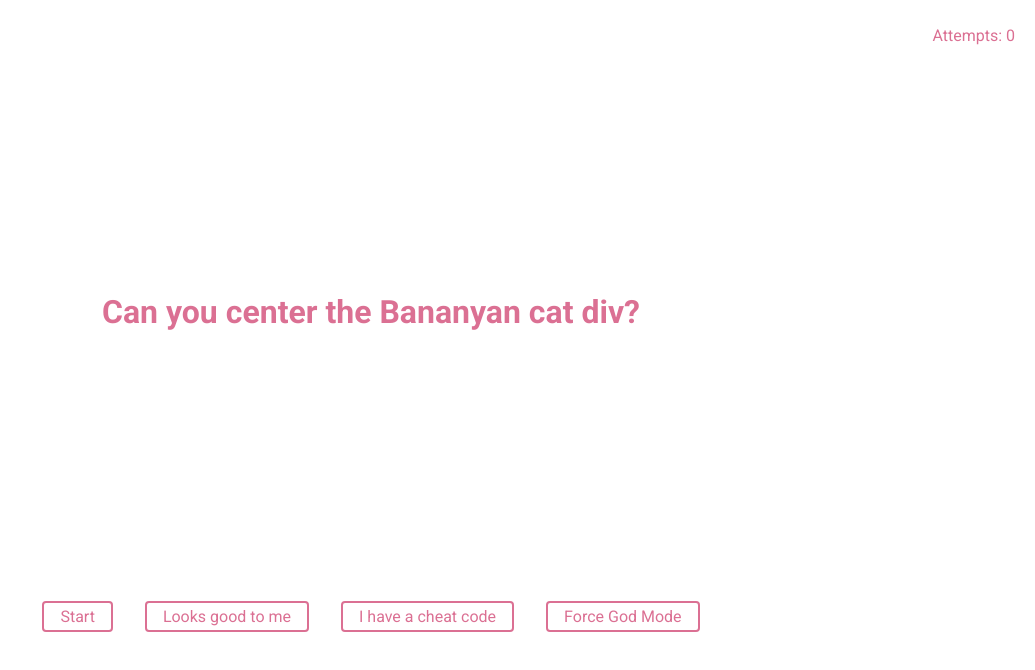
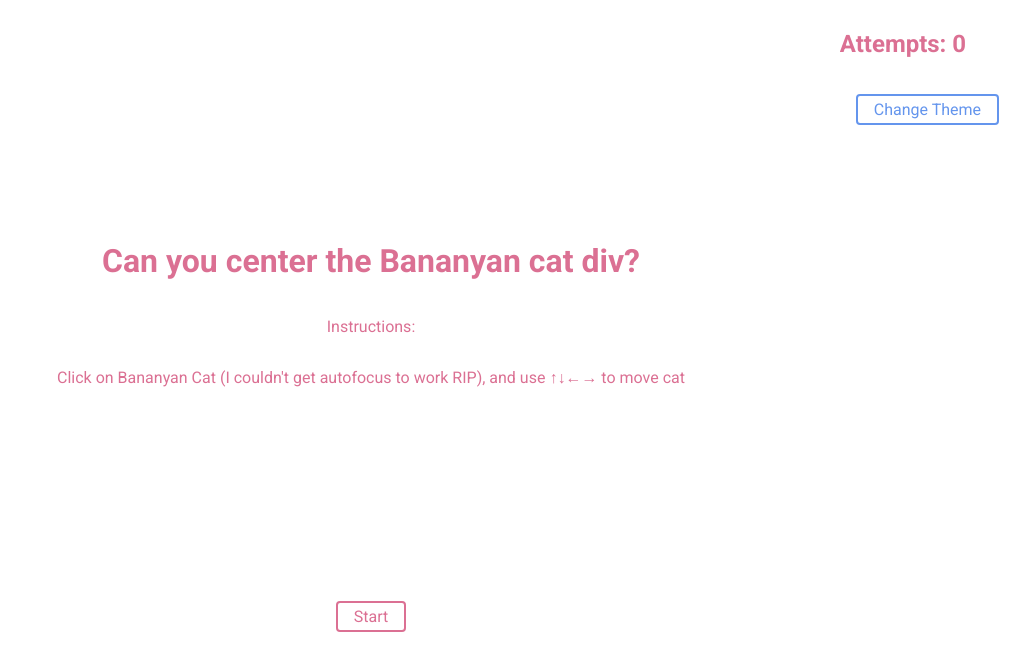
Before and after one commit to bananyanrito/centerthebananyan, a React (Create React App) app: page / in a window 1280 px wide. Shown: the top 670 px of the page, without its empty margins (245-1280 px from the left). Built offline with nearby package versions, Linux system fonts and the light colour scheme; the HTML template or start-up script is replaced by a standard one.

Commit message:
added theming support and blue theme woo

```diff
--- a/src/App.tsx
+++ b/src/App.tsx
@@ -1,17 +1,15 @@
 import React, { useState } from 'react';
-import {
-  ButtonGroupContainer,
-  AppContainer,
-  AbsolutePosContainer,
-} from './components/Container';
+import { ThemeProvider } from 'styled-components';
+import { AppContainer, AbsolutePosContainer } from './components/Container';
+import { PageButton } from './components/buttons/PageButton';
 import { Button } from './components/buttons/Button';
-import { SplashPage } from './components/pages/Page';
+import { SplashPage } from './components/pages/SplashPage';
 import { CheatCodePage } from './components/pages/CheatCodePage';
 import { WinPage } from './components/pages/WinPage';
 import { LosePage } from './components/pages/LosePage';
 import { CanvasPage } from './components/pages/CanvasPage';
 import { Bananyan } from './components/pages/Bananyan';
-import { PageState, GodMode } from './constants';
+import { PageState, GodMode, ITheme, PVRTheme, CFBTheme } from './constants';
 
 const App: React.FC = () => {
   const [pageState, setPageState] = useState<PageState>(PageState.SPLASH);
@@ -24,59 +22,43 @@ const App: React.FC = () => {
     return storedAttempts !== null ? parseInt(storedAttempts) : 0;
   });
 
+  const [currentTheme, setTheme] = useState<ITheme>(PVRTheme);
+
   const godModeActivation = (mode: GodMode): void => {
     setGodMode(mode);
     localStorage.setItem('godMode', mode);
   };
 
-  const updateAttempts = () => {
+  const incrementAttempts = () => {
     const newAttempts = attempts + 1;
     setAttempts(newAttempts);
     localStorage.setItem('attempts', '' + newAttempts);
   };
 
+  const getOtherTheme = () => (currentTheme === PVRTheme ? CFBTheme : PVRTheme);
+
   return (
-    <AppContainer>
-      <AbsolutePosContainer top={10} right={20}>
-        <p>Attempts: {attempts}</p>
-      </AbsolutePosContainer>
-      {showPage(pageState, godModeActivation, godMode, attempts)}
-      <ButtonGroupContainer>
-        <Button onClick={() => setPageState(PageState.CANVAS)}>
-          {pageState === PageState.LOSE ? 'Try again' : 'Start'}
-        </Button>
-        <Button
-          onClick={() => {
-            setPageState(looksGoodToMe(godMode));
-            updateAttempts();
-          }}
-        >
-          Looks good to me
-        </Button>
-        <Button onClick={() => setPageState(PageState.CHEAT_CODE)}>
-          I have a cheat code
-        </Button>
-        {godMode !== GodMode.NAY && (
-          <>
-            <Button onClick={() => setPageState(PageState.WIN)}>
-              Show Win
+    <ThemeProvider theme={currentTheme}>
+      <AppContainer>
+        <AbsolutePosContainer column top={10} right={20}>
+          <h2>Attempts: {attempts}</h2>
+          <ThemeProvider theme={getOtherTheme()}>
+            <Button onClick={() => setTheme(getOtherTheme())}>
+              Change Theme
             </Button>
-            <Button onClick={() => setPageState(PageState.LOSE)}>
-              Show Lose
-            </Button>
-            <Button onClick={() => setPageState(PageState.SPLASH)}>
-              Show Splash
-            </Button>
-            <Button onClick={() => godModeActivation(GodMode.NAY)}>
-              Turn Off God Mode
-            </Button>
-          </>
-        )}
-        <Button onClick={() => godModeActivation(GodMode.NADIA)}>
-          Force God Mode
-        </Button>
-      </ButtonGroupContainer>
-    </AppContainer>
+          </ThemeProvider>
+        </AbsolutePosContainer>
+        {showPage(pageState, godModeActivation, godMode, attempts)}
+        <PageButton
+          pageState={pageState}
+          setPageState={setPageState}
+          godMode={godMode}
+          setGodMode={setGodMode}
+          attempts={attempts}
+          incrementAttempts={incrementAttempts}
+        />
+      </AppContainer>
+    </ThemeProvider>
   );
 };
 
@@ -111,7 +93,4 @@ const showPage = (
   }
 };
 
-const looksGoodToMe = (godMode: string) =>
-  godMode === GodMode.NADIA ? PageState.WIN : PageState.LOSE;
-
 export default App;
--- a/src/components/Container.tsx
+++ b/src/components/Container.tsx
@@ -1,8 +1,9 @@
 import styled from 'styled-components';
+import { ITheme } from '../constants';
 
-export const Container = styled.div`
-  font-family: 'Roboto', sans-serif;
-  color: palevioletred;
+export const Container = styled.div<{ theme: ITheme }>`
+  font-family: ${({ theme }) => theme.fontFamily};
+  color: ${({ theme }) => theme.main};
   overflow: hidden;
 `;
 
@@ -20,6 +21,7 @@ export const CenterContainer = styled(FlexContainer)<{
   width?: string;
   height?: string;
   cheatMode?: boolean;
+  theme: ITheme;
 }>`
   flex-direction: ${props => (props.column ? 'column' : 'row')};
   flex-wrap: nowrap;
@@ -30,8 +32,8 @@ export const CenterContainer = styled(FlexContainer)<{
     notNullOrUndefined(minHeight) && `min-height: ${minHeight}`};
   ${({ width }) => notNullOrUndefined(width) && `width: ${width}`};
   ${({ height }) => notNullOrUndefined(height) && `height: ${height}`};
-  border: ${({ cheatMode }) =>
-    cheatMode ? '2px solid palevioletred' : 'none'};
+  border: ${({ cheatMode, theme }) =>
+    cheatMode ? `2px solid ${theme.main}` : 'none'};
 `;
 
 export const AppContainer = styled(CenterContainer)`
@@ -53,6 +55,7 @@ export const ButtonGroupContainer = styled(CenterContainer)`
 `;
 
 export const AbsolutePosContainer = styled(Container)<{
+  column?: boolean;
   left?: number;
   right?: number;
   top?: number;
@@ -62,10 +65,12 @@ export const AbsolutePosContainer = styled(Container)<{
   width?: string;
   height?: string;
   cheatMode?: boolean;
+  theme: ITheme;
 }>`
   position: absolute;
-  border: ${({ cheatMode }) =>
-    cheatMode ? '2px solid palevioletred' : 'none'};
+  flex-direction: ${({ column }) => (column ? 'column' : 'row')};
+  border: ${({ cheatMode, theme }) =>
+    cheatMode ? `2px solid ${theme.main}` : 'none'};
   ${({ left }) => notNullOrUndefined(left) && `left: ${left}px`};
   ${({ right }) => notNullOrUndefined(right) && `right: ${right}px`};
   ${({ top }) => notNullOrUndefined(top) && `top: ${top}px`};
--- a/src/components/Input.tsx
+++ b/src/components/Input.tsx
@@ -1,14 +1,15 @@
 import styled from 'styled-components';
+import { ITheme } from '../constants';
 
-export const Input = styled.input`
+export const Input = styled.input<{ theme: ITheme }>`
   border: none;
-  border-bottom: 1px solid palevioletred;
+  border-bottom: ${({ theme }) => `1px solid ${theme.main}`};
   &:focus {
     outline: none;
   }
   width: 100%;
   padding: 0.5em;
-  font-family: 'Roboto', sans-serif;
-  color: palevioletred;
+  font-family: ${({ theme }) => theme.fontFamily};
+  color: ${({ theme }) => theme.main};
   font-size: 1em;
 `;
--- a/src/components/buttons/Button.tsx
+++ b/src/components/buttons/Button.tsx
@@ -1,18 +1,20 @@
 import React from 'react';
 import styled from 'styled-components';
+import { ITheme } from '../../constants';
 
-const StyleButton = styled.button`
-  font-family: 'Roboto', sans-serif;
-  background: white;
-  color: palevioletred;
+const StyleButton = styled.button<{ theme: ITheme }>`
+  font-family: ${({ theme }) => theme.fontFamily};
+  background: ${({ theme }) => theme.secondary};
+  color: ${({ theme }) => theme.main};
   font-size: 1em;
   margin: 1em;
   padding: 0.25em 1em;
   &:hover {
-    background: palevioletred;
-    color: white;
+    background: ${({ theme }) => theme.main};
+    color: ${({ theme }) => theme.secondary};
   }
-  border: 2px solid palevioletred;
+
+  border: ${({ theme }) => `2px solid ${theme.main}`};
   border-radius: 4px;
 `;
 
--- /dev/null
+++ b/src/components/buttons/PageButton.tsx
@@ -0,0 +1,90 @@
+import React from 'react';
+import { Button } from './Button';
+import { ButtonGroupContainer } from '../Container';
+import { PageState, GodMode } from '../../constants';
+
+interface PageStateButtonProps {
+  pageState: PageState;
+  setPageState: (value: React.SetStateAction<PageState>) => void;
+  godMode: string;
+  setGodMode: (mode: GodMode) => void;
+  attempts: number;
+  incrementAttempts: () => void;
+}
+
+export const PageButton: React.FC<PageStateButtonProps> = ({
+  pageState,
+  setPageState,
+  godMode,
+  setGodMode,
+  attempts,
+  incrementAttempts,
+}) => {
+  const getButtonByState = () => {
+    switch (pageState) {
+      case PageState.SPLASH:
+        return (
+          <>
+            <Button onClick={() => setPageState(PageState.CANVAS)}>
+              Start
+            </Button>
+            {getCheatCodeButton()}
+          </>
+        );
+      case PageState.CANVAS:
+        return (
+          <>
+            <Button
+              onClick={() => {
+                setPageState(
+                  godMode === GodMode.NADIA ? PageState.WIN : PageState.LOSE
+                );
+                incrementAttempts();
+              }}
+            >
+              Looks good to me
+            </Button>
+            {getCheatCodeButton()}
+          </>
+        );
+      case PageState.WIN:
+        return (
+          <>
+            <Button onClick={() => setPageState(PageState.CANVAS)}>
+              Play Again
+            </Button>
+            {getCheatCodeButton()}
+          </>
+        );
+      case PageState.LOSE:
+        return (
+          <>
+            <Button onClick={() => setPageState(PageState.CANVAS)}>
+              Try Again
+            </Button>
+            {getCheatCodeButton()}
+          </>
+        );
+      case PageState.CHEAT_CODE:
+        return (
+          <>
+            <Button onClick={() => setPageState(PageState.CANVAS)}>
+              Back To Game
+            </Button>
+            <Button onClick={() => setGodMode(GodMode.NAY)}>
+              Turn off God Mode
+            </Button>
+          </>
+        );
+    }
+  };
+
+  const getCheatCodeButton = () =>
+    attempts > 1 && (
+      <Button onClick={() => setPageState(PageState.CHEAT_CODE)}>
+        I have a cheat code
+      </Button>
+    );
+
+  return <ButtonGroupContainer>{getButtonByState()}</ButtonGroupContainer>;
+};
--- a/src/components/pages/Bananyan.tsx
+++ b/src/components/pages/Bananyan.tsx
@@ -1,6 +1,6 @@
 import React, { useState, useEffect, useRef } from 'react';
 import { AbsolutePosContainer } from '../Container';
-import { Image, ImageContainer } from '../Image';
+import { ImageContainer } from '../Image';
 import { BananyanDimensions } from '../../constants';
 
 interface BananyanProps {
@@ -51,7 +51,6 @@ export const Bananyan: React.FC<BananyanProps> = ({ hasGodMode, show }) => {
       {...BananyanDimensions}
       onKeyDown={onKeyDownHandler}
     >
-      {/* <Image {...BananyanDimensions} ref={bananyanRef} /> */}
       <ImageContainer ref={bananyanRef} />
     </AbsolutePosContainer>
   ) : null;
--- a/src/components/pages/Page.tsx
+++ b/src/components/pages/Page.tsx
@@ -1,7 +1,7 @@
 import React from 'react';
 import styled from 'styled-components';
 import { CenterContainer, PageContainer } from '../Container';
-import { PageText } from '../../constants';
+import { ITheme } from '../../constants';
 
 interface PageProps {
   children?: React.ReactNode;
@@ -9,10 +9,10 @@ interface PageProps {
   column?: boolean;
 }
 
-const Title = styled.h1`
+const Title = styled.h1<{ theme: ITheme }>`
   font-size: 2em;
   text-align: center;
-  color: palevioletred;
+  color: ${({ theme }) => theme.main};
 `;
 
 export const Page: React.FC<PageProps> = ({ headerText, children, column }) => (
@@ -23,5 +23,3 @@ export const Page: React.FC<PageProps> = ({ headerText, children, column }) => (
     </CenterContainer>
   </PageContainer>
 );
-
-export const SplashPage: React.FC = () => <Page headerText={PageText.SPLASH} />;
--- /dev/null
+++ b/src/components/pages/SplashPage.tsx
@@ -0,0 +1,13 @@
+import React from 'react';
+import { Page } from './Page';
+import { PageText } from '../../constants';
+
+export const SplashPage: React.FC = () => (
+  <Page column headerText={PageText.SPLASH}>
+    <p>Instructions:</p>
+    <p>
+      Click on Bananyan Cat (I couldn't get autofocus to work RIP), and use ↑↓←→
+      to move cat
+    </p>
+  </Page>
+);
--- a/src/constants.ts
+++ b/src/constants.ts
@@ -39,3 +39,21 @@ export const AppDimensions = {
   minWidth: '200px',
   minHeight: '200px',
 };
+
+export interface ITheme {
+  main: string;
+  secondary: string;
+  fontFamily: string;
+}
+
+export const PVRTheme: ITheme = {
+  main: 'palevioletred',
+  secondary: 'white',
+  fontFamily: "'Roboto', sans-serif",
+};
+
+export const CFBTheme: ITheme = {
+  main: 'cornflowerblue',
+  secondary: 'white',
+  fontFamily: "'Roboto', sans-serif",
+};
```
